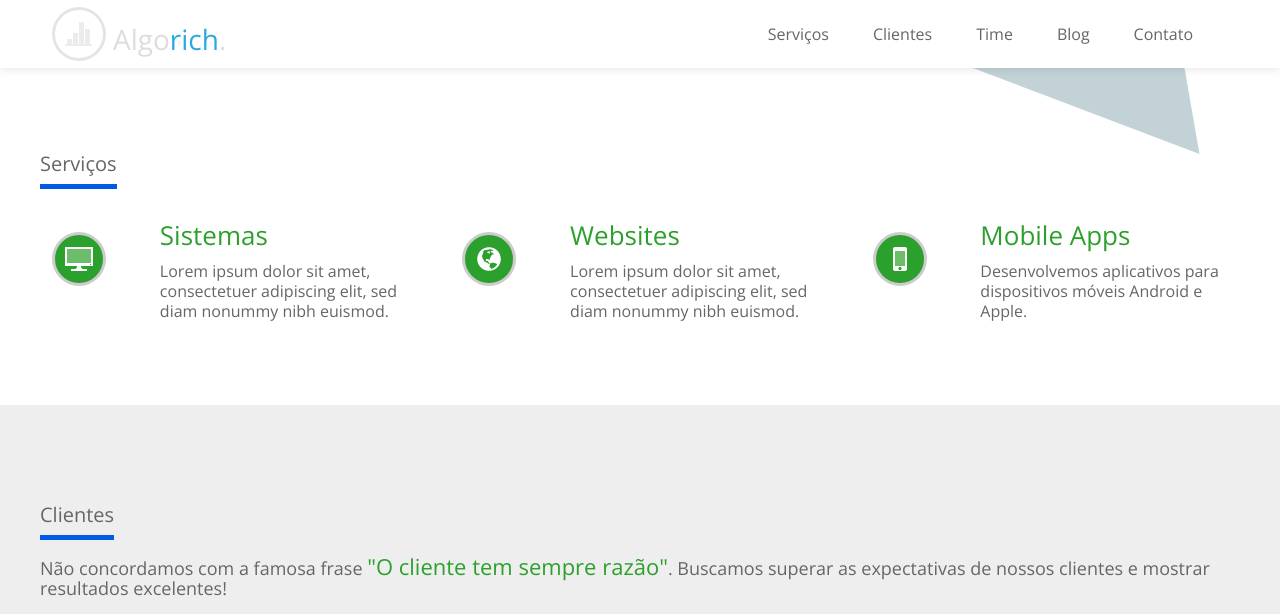
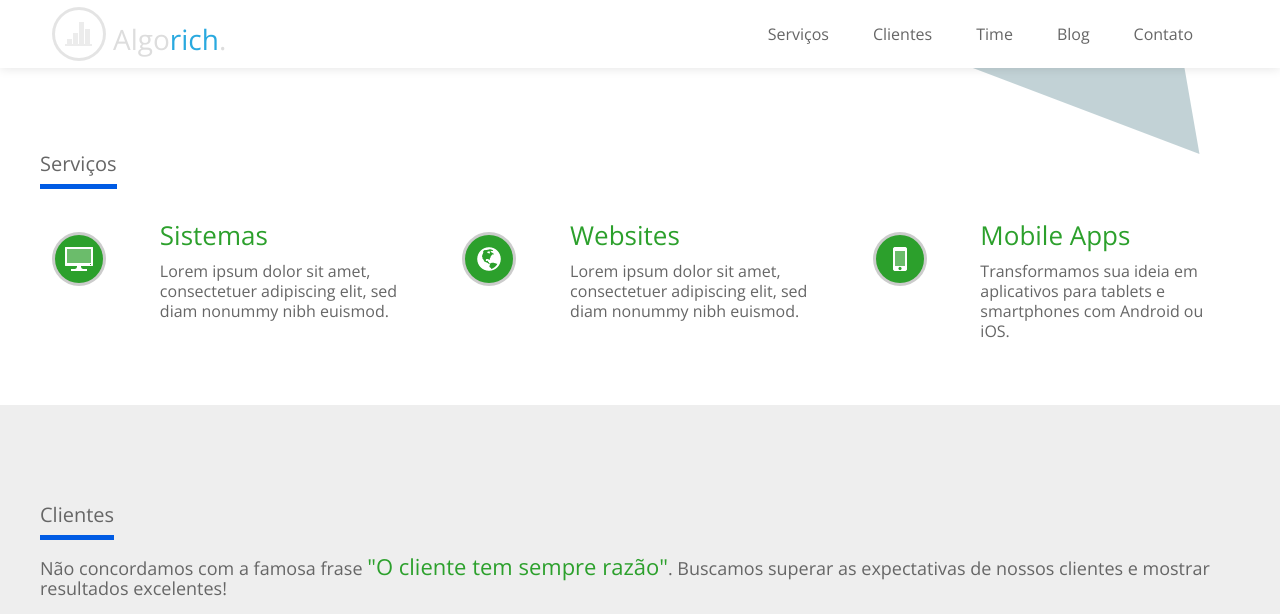
Before and after one commit to algorich/site2.0, a Jekyll site: the page built from index.html, in a window 1280 px wide and 900 px high, scrolled down 511 px, cut to the strip 0-614 px from the top of the window. Built offline with Jekyll 4.4.1, drawn with Linux system fonts in a browser that asks for light colours; some web fonts are replaced.

Commit message:
mobile apps

```diff
--- a/index.html
+++ b/index.html
@@ -53,7 +53,7 @@ description: HE:labs é uma empresa pioneira em desenvolvimento de sistemas web,
             <i class="ico-iphone ico-white circle-color-full"></i>
             <div class="icons-box-vert-info">
               <h3>Mobile Apps</h3>
-              <p>Desenvolvemos aplicativos para dispositivos móveis Android e Apple.</p>
+              <p>Transformamos sua ideia em aplicativos para tablets e smartphones com Android ou iOS.</p>
             </div>
             <div class="clear"></div>
           </div>
```
